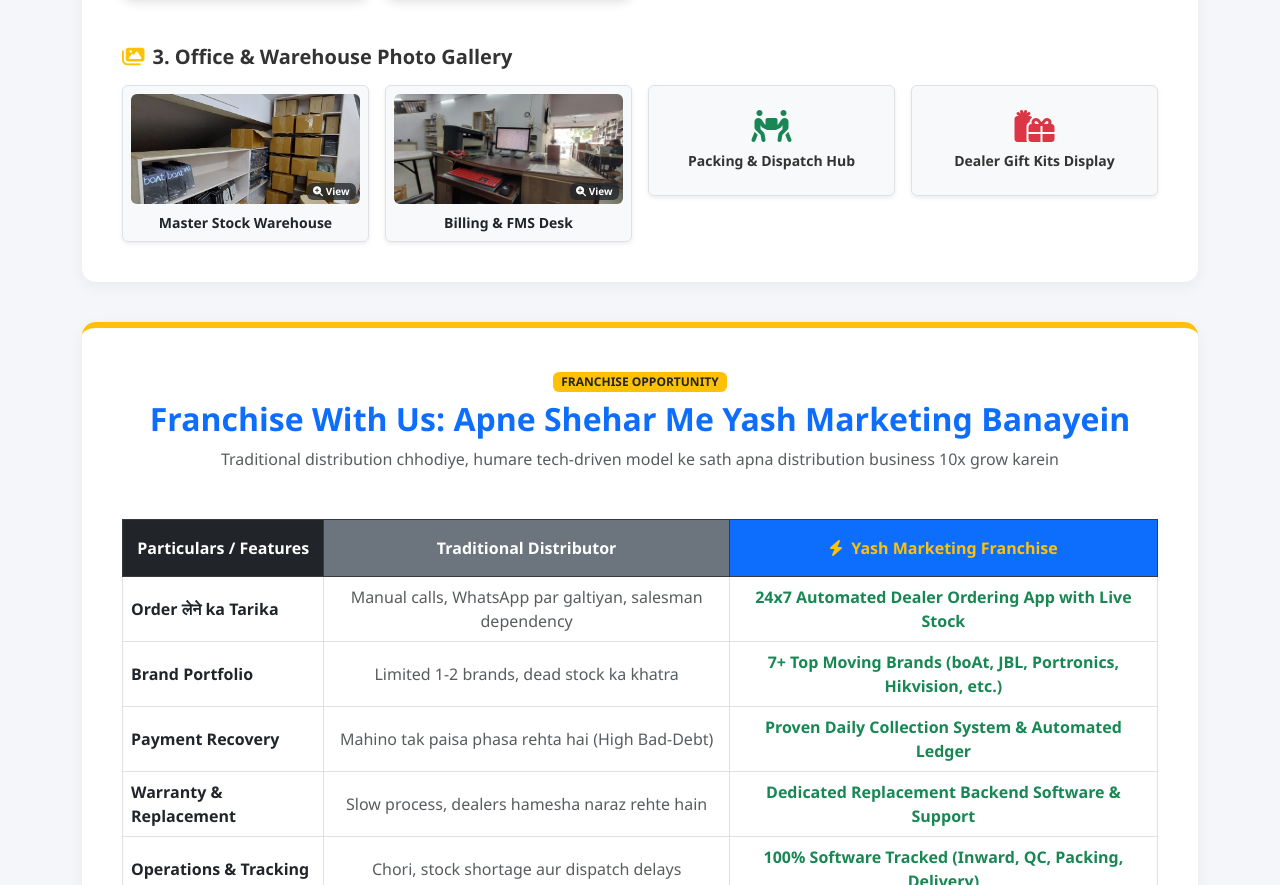
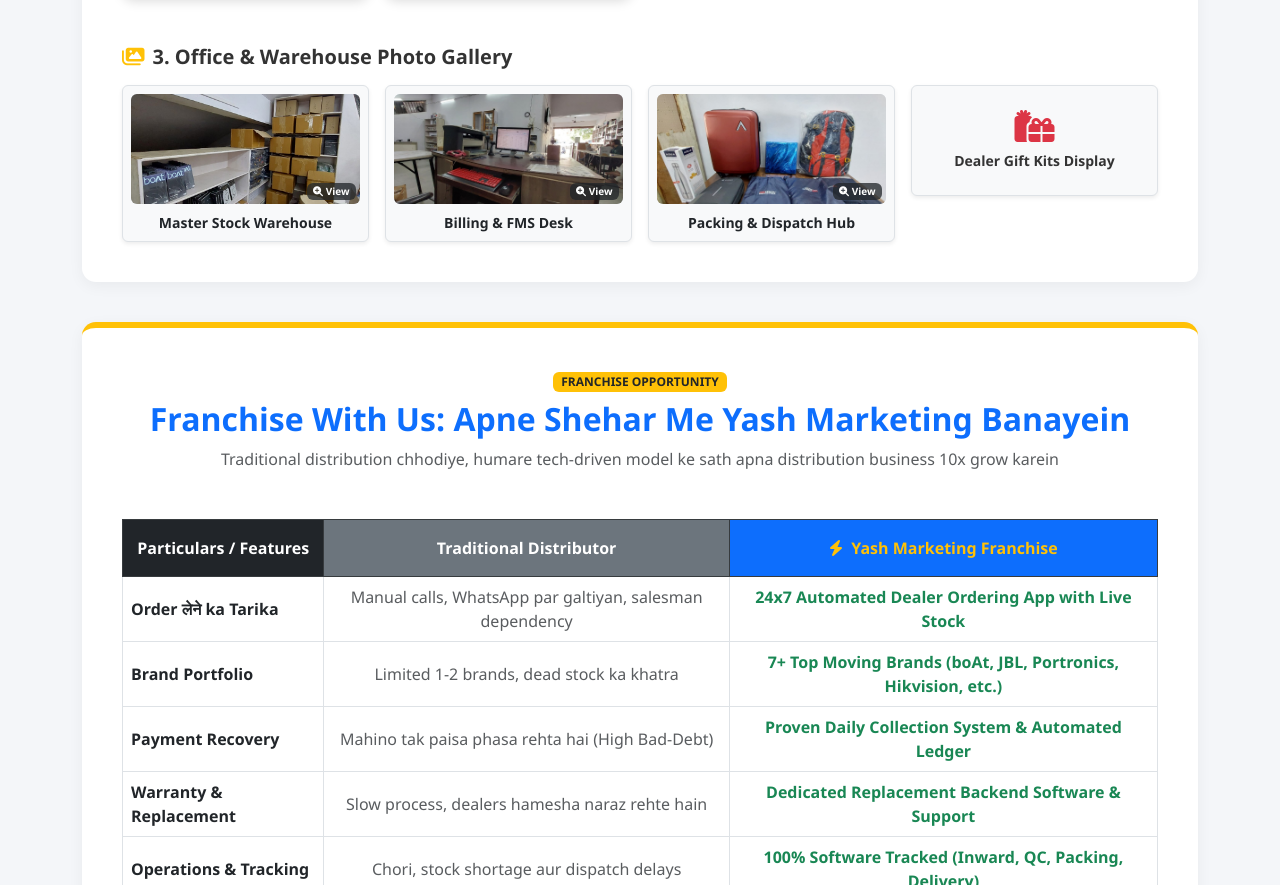
Before and after one commit to yashmbarlota007/Website, a plain HTML site: page index.html in a window 1280 px wide. Shown: the part 3555-4440 px from the top of the page. Drawn offline with nearby package versions, Linux system fonts and the light colour scheme.

Commit message:
feat: add photo for Packing & Dispatch Hub

```diff
--- a/index.html
+++ b/index.html
@@ -376,9 +376,12 @@
           </div>
         </div>
         <div class="col-md-3 col-6">
-          <div class="p-4 bg-light border rounded shadow-sm">
-            <i class="fas fa-people-carry-box fa-2x text-success mb-2"></i>
-            <div class="fw-bold small">Packing & Dispatch Hub</div>
+          <div class="p-2 bg-light border rounded shadow-sm h-100 d-flex flex-column align-items-center justify-content-between" onclick="openPhotoModal('./assets/packing_and_dispatch_hub.jpg', 'Packing & Dispatch Hub')" style="cursor: pointer; transition: transform 0.2s, box-shadow 0.2s;" onmouseover="this.style.transform='translateY(-4px)'; this.style.boxShadow='0 8px 16px rgba(0,0,0,0.1)';" onmouseout="this.style.transform='none'; this.style.boxShadow='none';">
+            <div style="width: 100%; height: 110px; overflow: hidden; border-radius: 6px; margin-bottom: 8px; position: relative; background: #e2e8f0;">
+              <img src="./assets/packing_and_dispatch_hub.jpg" alt="Packing & Dispatch Hub" style="width: 100%; height: 100%; object-fit: cover;" />
+              <span class="badge bg-dark bg-opacity-75 position-absolute bottom-0 end-0 m-1" style="font-size: 10px;"><i class="fas fa-search-plus"></i> View</span>
+            </div>
+            <div class="fw-bold small text-dark">Packing & Dispatch Hub</div>
           </div>
         </div>
         <div class="col-md-3 col-6">
```
